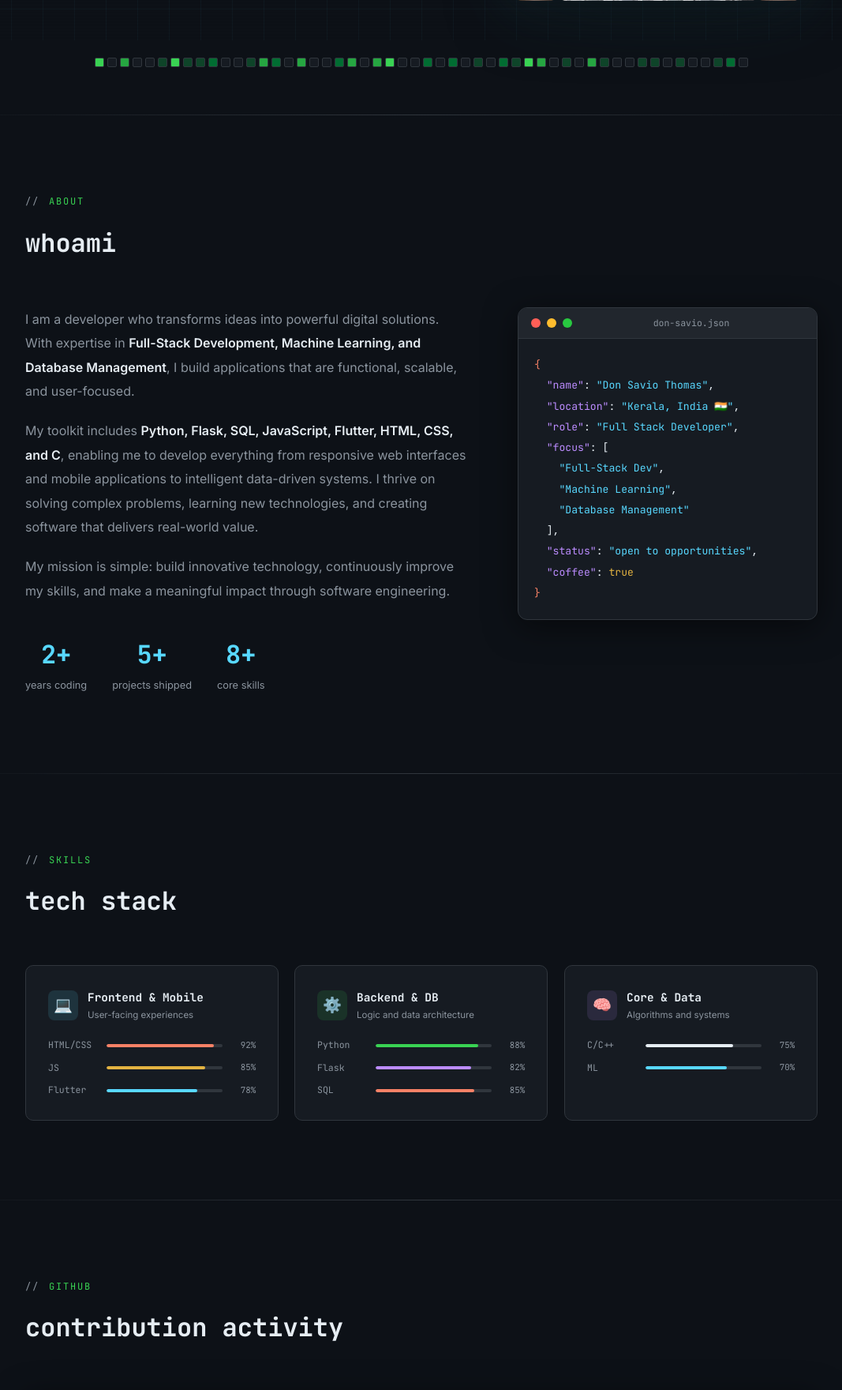
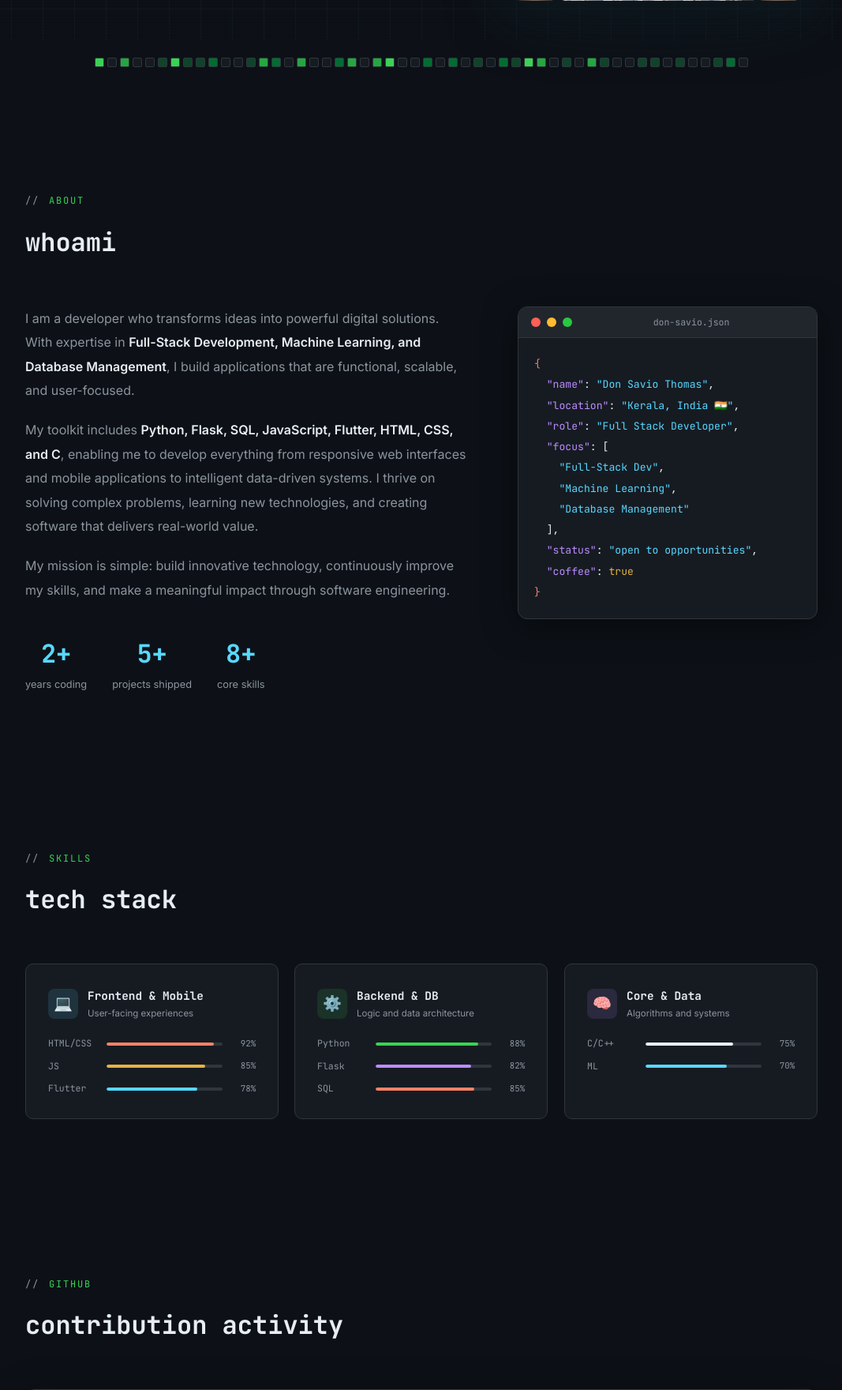
Before and after one commit to saviottt/portfolio-contact-form, a Flask app: page / in a window 1280 px wide; the page is wider, and only the part inside the window is pictured. Shown: the part 749-2509 px from the top of that part at 79% size, without its empty margins (106-1173 px from the left). Run offline with Flask 3, Linux system fonts and the light colour scheme.

Commit message:
Update index.html

```diff
--- a/templates/index.html
+++ b/templates/index.html
@@ -746,8 +746,6 @@
     <div class="commit-strip" id="commit-strip"></div>
   </section>
 
-  <div class="glow-divider"></div>
-
   <section id="about">
     <div class="section-label">about</div>
     <h2 class="section-title">whoami</h2>
@@ -798,8 +796,6 @@
     </div>
   </section>
 
-  <div class="glow-divider"></div>
-
   <section id="skills">
     <div class="section-label">skills</div>
     <h2 class="section-title">tech stack</h2>
@@ -843,8 +839,6 @@
     </div>
   </section>
 
-  <div class="glow-divider"></div>
-
   <section id="github">
     <div class="section-label">github</div>
     <h2 class="section-title">contribution activity</h2>
@@ -867,8 +861,6 @@
       </div>
     </div>
   </section>
-
-  <div class="glow-divider"></div>
 
   <section id="contact">
     <div class="section-label">contact</div>
```
